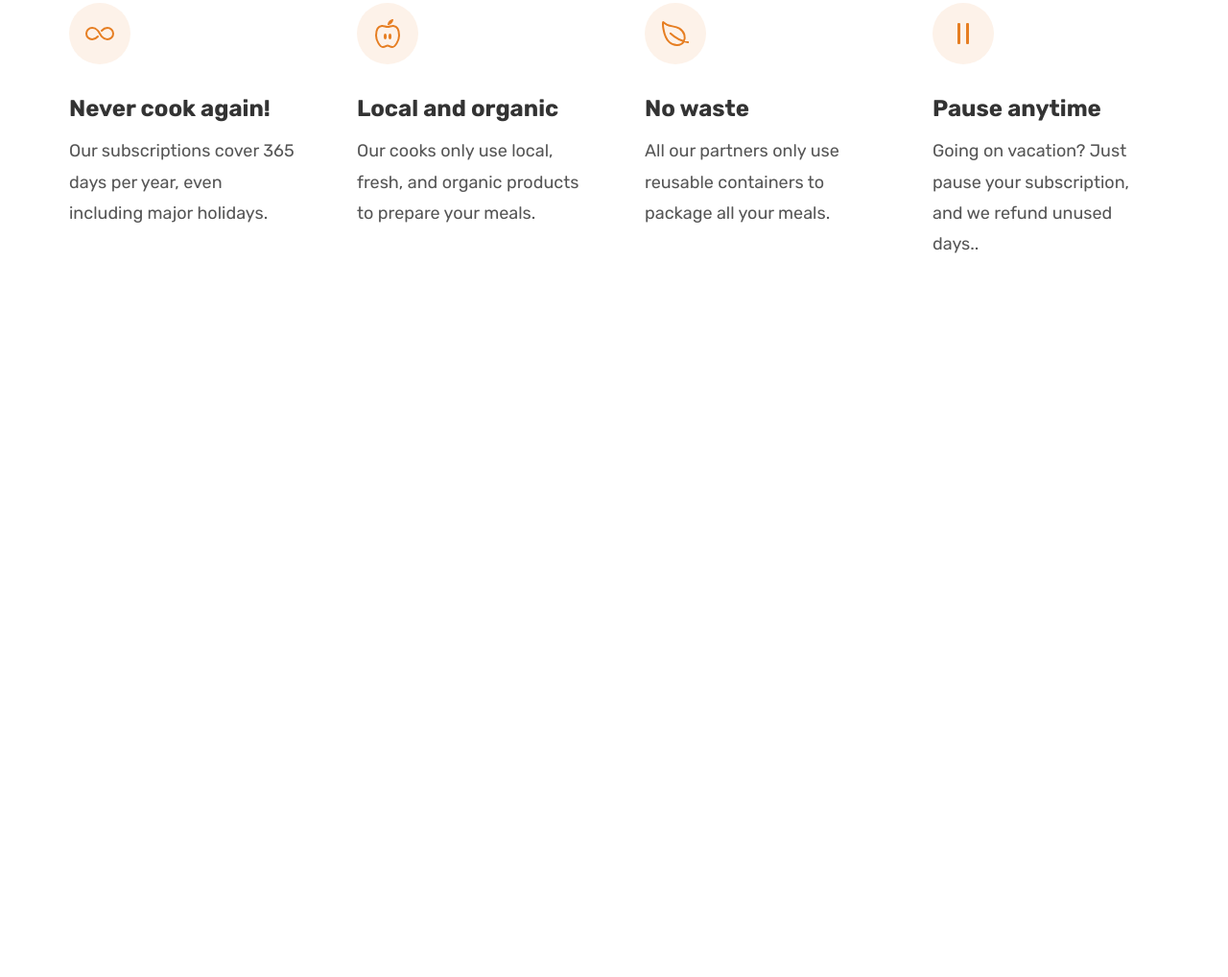
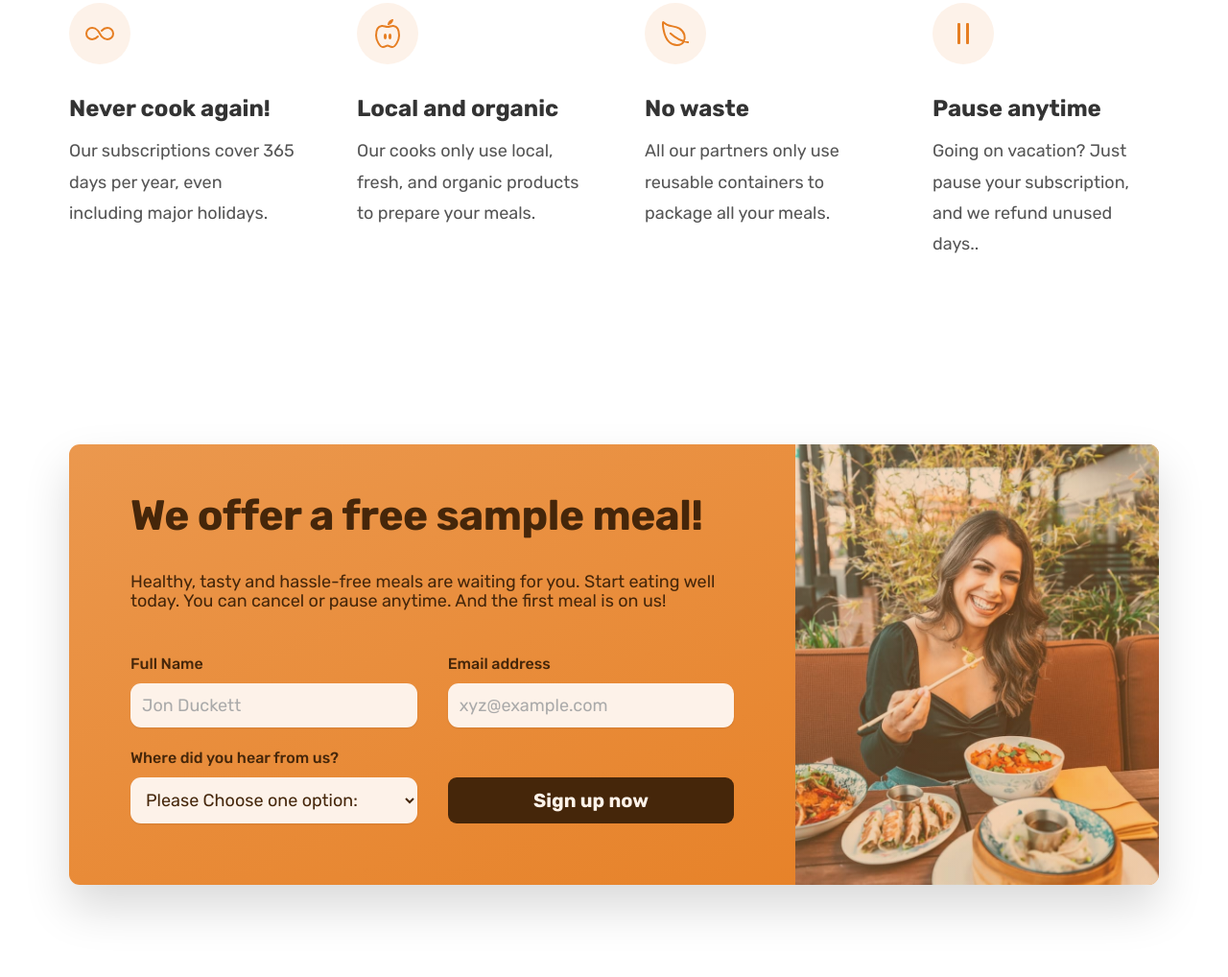
Before and after one commit to sivasaisilla/Omnifood, a plain HTML site: page index.html in a window 1280 px wide. Shown: the part 5427-6445 px from the top of the page at 96% size. Before the commit the page ends 5794 px from the top, so only its background shows below. Drawn offline with nearby package versions, Linux system fonts and the light colour scheme.

Commit message:
Call to Action section done

```diff
--- a/css/general.css
+++ b/css/general.css
@@ -27,7 +27,7 @@ FONT SIZE SYSTEM (px)
 --Primary : #e67e22
 
 --Tints:#fdf2e9  #fae5d3;
---Shades:#cf711f
+--Shades:#cf711f #eb984e
 --Accents:
 --Greys:
 #6f6f6f
@@ -36,7 +36,7 @@ FONT SIZE SYSTEM (px)
 
 
 ---05 SHADOWS------
-
+box-shadow: 0 2.4rem 4.8rem rgba(0, 0, 0, 0.15);
 ---06 BORDER-RADIUS------
 
 
@@ -145,6 +145,7 @@ body {
   letter-spacing: 0.75px;
 }
 
+.btn,
 .btn:link,
 .btn:visited {
   display: inline-block;
@@ -155,6 +156,11 @@ body {
   font-size: 2rem;
   padding: 1.6rem 3.2rem;
   border-radius: 9px;
+
+  /* for btn-form */
+  border: none;
+  cursor: pointer;
+  font-family: inherit;
 
   transition: all 0.3s;
 }
@@ -182,7 +188,19 @@ body {
   background-color: #fdf2e9;
 
   /* border: 3px solid #fff; */
-  box-shadow: 0 0 0 3px #fff;
+  box-shadow: inset 0 0 0 3px #fff;
+}
+
+.btn--form {
+  background-color: #45260a;
+  color: #fdf2e9;
+  align-self: end; /*as it was an grid element*/
+  padding: 1.2rem;
+}
+
+.btn--form:hover {
+  background-color: #fff;
+  color: #555;
 }
 
 .link:link,
@@ -220,6 +238,12 @@ body {
   color: #e67e22;
 }
 
+*:focus {
+  outline: none;
+  /* outline: 4px dotted #e67e22; */
+  box-shadow: 0 0 0 0.8rem rgba(230, 126, 34, 0.5);
+}
+
 /* HELPER CLASSES */
 
 .center-text {
--- a/css/style.css
+++ b/css/style.css
@@ -453,3 +453,89 @@
   font-size: 1.8rem;
   line-height: 1.8;
 }
+
+/* ************* */
+/* CTA Section */
+/* ************ */
+
+.section-cta {
+  padding: 9.6rem 0;
+}
+
+.cta {
+  display: grid;
+  grid-template-columns: 2fr 1fr;
+  /* background-color: #e67e22; */
+  box-shadow: 0 2.4rem 4.8rem rgba(0, 0, 0, 0.15);
+  border-radius: 11px;
+
+  background-image: linear-gradient(to right bottom, #eb984e, #e67e22);
+  overflow: hidden;
+
+  /* height: 50rem; */
+}
+
+.cta-text-box {
+  padding: 4.8rem 6.4rem 6.4rem 6.4rem;
+  color: #45260a;
+}
+
+.cta .heading-secondary {
+  /* color: #45260a; */
+  color: inherit;
+  margin-bottom: 3.2rem;
+}
+
+.cta-text {
+  font-size: 1.8rem;
+  line-height: 2rem;
+  margin-bottom: 4.8rem;
+}
+
+.cta-img-box {
+  background-image: linear-gradient(
+      to right bottom,
+      rgba(235, 151, 78, 0.35),
+      rgba(230, 125, 34, 0.35)
+    ),
+    url("../img/eating.jpg");
+  background-size: cover;
+  background-position: center;
+}
+
+.cta-form {
+  display: grid;
+  grid-template-columns: 1fr 1fr;
+  column-gap: 3.2rem;
+  row-gap: 2.4rem;
+}
+
+.cta-form label {
+  display: block;
+  font-size: 1.6rem;
+  font-weight: 500;
+  margin-bottom: 1.2rem;
+}
+
+.cta-form input,
+.cta-form select {
+  width: 100%;
+  padding: 1.2rem;
+  font-size: 1.8rem;
+  font-family: inherit;
+  color: inherit;
+  border: none;
+  background-color: #fdf2e9;
+  border-radius: 11px;
+  box-shadow: 0 1px 2px rgba(0, 0, 0, 0.1);
+}
+
+.cta-form input::placeholder {
+  color: #aaa;
+}
+
+.cta *:focus {
+  outline: none;
+  /* outline: 4px dotted #e67e22; */
+  box-shadow: 0 0 0 0.8rem rgba(253, 242, 233, 0.5);
+}
--- a/index.html
+++ b/index.html
@@ -517,6 +517,59 @@
           </div>
         </div>
       </section>
+
+      <section class="section-cta">
+        <div class="container">
+          <div class="cta">
+            <div class="cta-text-box">
+              <h2 class="heading-secondary">We offer a free sample meal!</h2>
+              <p class="cta-text">
+                Healthy, tasty and hassle-free meals are waiting for you. Start
+                eating well today. You can cancel or pause anytime. And the
+                first meal is on us!
+              </p>
+
+              <form class="cta-form" action="#">
+                <div>
+                  <label for="full-name">Full Name</label>
+                  <input
+                    id="full-name"
+                    type="text"
+                    placeholder="Jon Duckett"
+                    required
+                  />
+                </div>
+                <div>
+                  <label for="email">Email address</label>
+                  <input
+                    id="email"
+                    type="email"
+                    placeholder="xyz@example.com"
+                    required
+                  />
+                </div>
+                <div>
+                  <label for="select-where">Where did you hear from us?</label>
+                  <select id="select-where" required>
+                    <option value="">Please Choose one option:</option>
+                    <option value="friends">Friends and family</option>
+                    <option value="youtube">Youtube</option>
+                    <option value="podcast">Podcast</option>
+                    <option value="ad">Facebook ad</option>
+                    <option value="value">Others</option>
+                  </select>
+                </div>
+                <button class="btn btn--form">Sign up now</button>
+              </form>
+            </div>
+            <div
+              class="cta-img-box"
+              role="img"
+              aria-label="woman enjoying food"
+            ></div>
+          </div>
+        </div>
+      </section>
     </main>
 
     <script
```
